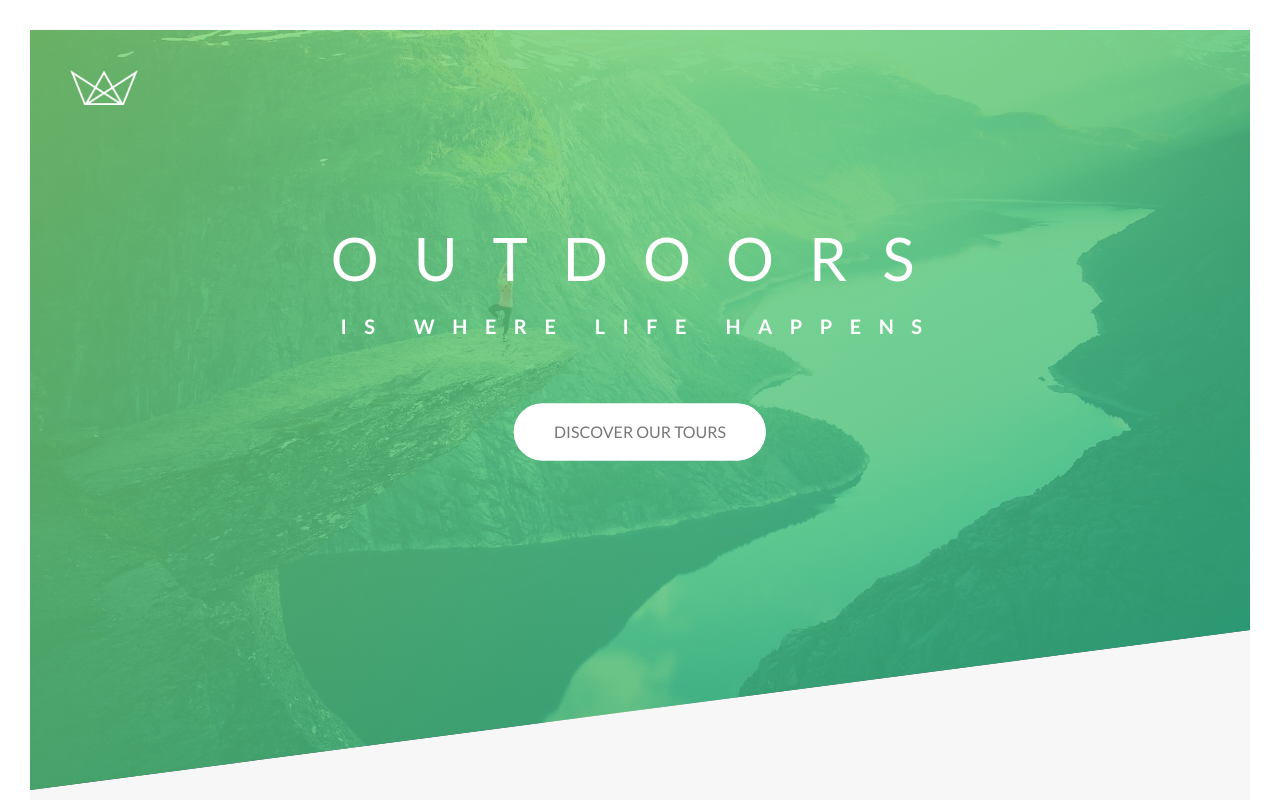
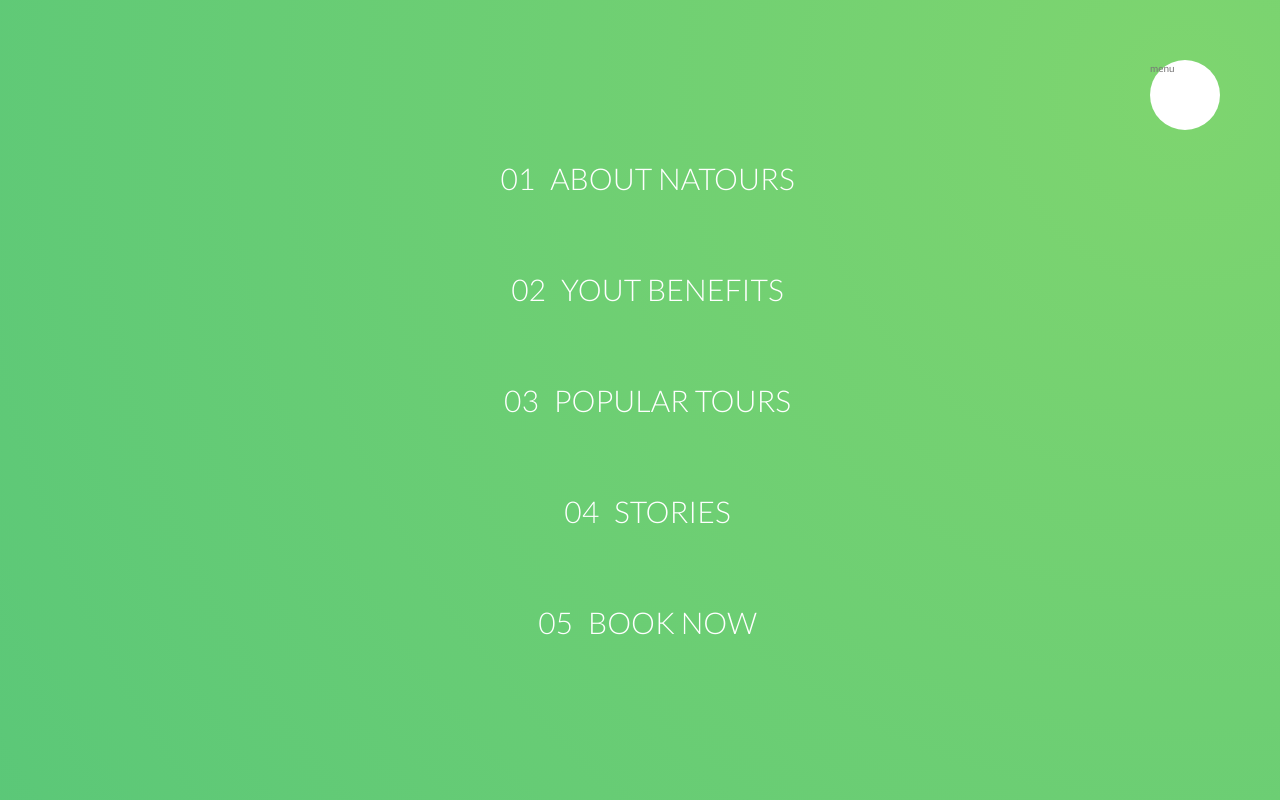
Before and after one commit to ecila7290/fe-basics, a website: page css-advanced/section4/index.html in a window 1280 px wide. Shown: the top 800 px of the page. Drawn offline with Linux system fonts and the light colour scheme.

Commit message:
section4 add nav wip

```diff
--- a/css-advanced/section4/index.html
+++ b/css-advanced/section4/index.html
@@ -15,6 +15,23 @@
 </head>
 
 <body>
+    <div class="navigation">
+        <input type="checkbox" class="navigation__checkbox" id="navi-toggle">
+        <label for="navi-toggle" class="navigation__button">menu</label>
+
+        <div class="navigation__background">&nbsp;</div>
+
+        <nav class="navigation__nav">
+            <ul class="navigation__list">
+                <li class="navigation__item"><a href="#" class="navigation__link"><span>01</span>About natours</a></li>
+                <li class="navigation__item"><a href="#" class="navigation__link"><span>02</span>Yout benefits</a></li>
+                <li class="navigation__item"><a href="#" class="navigation__link"><span>03</span>Popular tours</a></li>
+                <li class="navigation__item"><a href="#" class="navigation__link"><span>04</span>Stories</a></li>
+                <li class="navigation__item"><a href="#" class="navigation__link"><span>05</span>Book now</a></li>
+            </ul>
+        </nav>
+    </div>
+
     <header class="header">
         <div class="header__logo-box">
             <img src="./img/logo-white.png" alt="Logo" class="header__logo">
--- /dev/null
+++ b/css-advanced/section4/sass/layout/_navigation.scss
@@ -0,0 +1,80 @@
+.navigation {
+
+  &__checkbox {
+    display: none;
+  }
+
+  &__button {
+    background-color: $color-white;
+    height: 7rem;
+    width: 7rem;
+    border-radius: 50%;
+    position: fixed;
+    top: 6rem;
+    right: 6rem;
+    z-index: 2000;
+  }
+
+  &__background {
+    height: 6rem;
+    width: 6rem;
+    border-radius: 50%;
+    position: fixed;
+    top: 6.5rem;
+    right: 6.5rem;
+    background-image: radial-gradient($color-primary-light, $color-primary-dark);
+    z-index: 1000;
+
+    transform: scale(80);
+  }
+
+  &__nav {
+    height: 100vh;
+    width: 100%;
+    position: fixed;
+    top: 0;
+    right: 0;
+    z-index: 1500;
+  }
+
+  &__list {
+    position: absolute;
+    top: 50%;
+    left: 50%;
+    transform: translate(-50%, -50%);
+    list-style: none;
+    text-align: center;
+  }
+
+  &__item {
+    margin: 1rem;
+  }
+
+  &__link {
+    &:link,
+    &:visited {
+      display: inline-block;
+      font-size: 3rem;
+      font-weight: 300;
+      padding: 1rem 2rem;
+      color: $color-white;
+      text-decoration: none;
+      text-transform: uppercase;
+      background-image: linear-gradient(120deg, transparent 0%, transparent 50%, $color-white 50%);
+      background-size: 230%;
+      transition: all .4s;
+
+      span {
+        margin: 1.5rem;
+        display: inline-block;
+      }
+    }
+
+    &:hover,
+    &:active {
+      background-position: 100%;
+      color: $color-primary;
+      transform: translateX(1rem);
+    }
+  }
+}
--- a/css-advanced/section4/sass/main.scss
+++ b/css-advanced/section4/sass/main.scss
@@ -18,5 +18,6 @@
 @import "layout/grid";
 @import "layout/header";
 @import "layout/footer";
+@import "layout/navigation";
 
 @import "pages/home";
```
Also changed, not shown: css-advanced/section4/css/style.css, css-advanced/section4/readme.md.
